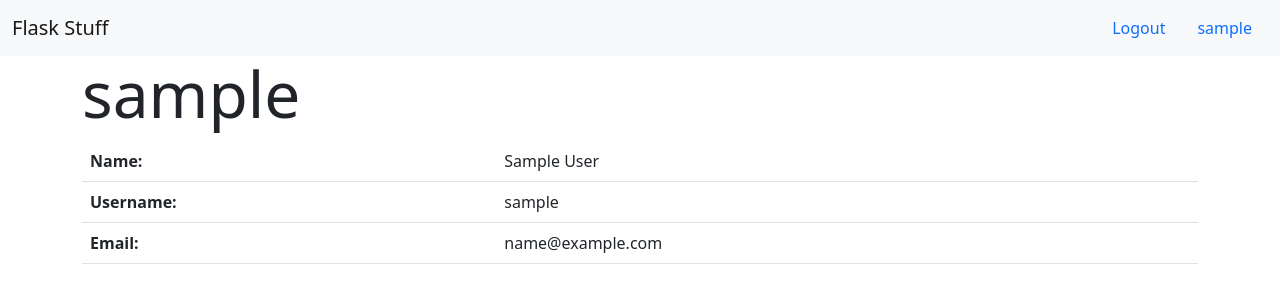
After one commit to dixls/flask-feedback, a Flask app: a page that uses templates/navbar.html in a window 1280 px wide. The commit adds this page. Shown: the top 303 px of the page. Run offline with Flask 2, Linux system fonts and the light colour scheme; the visitor is signed in with stand-in values (Sample User, id 1); tables that the repository leaves empty hold one stand-in row (values such as "Sample post").

Commit message:
added user info page and view

```diff
--- a/app.py
+++ b/app.py
@@ -92,3 +92,19 @@ def logout():
     session.pop("current_user")
 
     return redirect("/")
+
+
+@app.route("/users/<username>")
+def profile(username):
+    """shows current user info about their account"""
+
+    user = User.query.get_or_404(username)
+
+    if "current_user" not in session:
+        flash("Please login first", "danger")
+        return redirect("/login")
+    elif username != session["current_user"]:
+        flash("You do not have permission to view that page", "danger")
+        return redirect("/")
+    else:
+        return render_template("user_info.html", user=user)
--- a/templates/navbar.html
+++ b/templates/navbar.html
@@ -6,6 +6,7 @@
             <a href="/login" class="nav-link">Login</a>
             {% else %}
             <a href="/logout" class="nav-link">Logout</a>
+            <a href="/users/{{session['current_user']}}" class="nav-link">{{session['current_user']}}</a>
             {% endif %}
         </div>
     </div>
--- /dev/null
+++ b/templates/user_info.html
@@ -0,0 +1,21 @@
+{% extends 'base.html' %}
+
+{% block title %}{{user.username}} Info{% endblock %}
+
+{% block content %}
+<h2 class="display-3">{{user.username}}</h2>
+<table class="table">
+    <tr>
+        <th>Name:</th>
+        <td>{{user.first_name}} {{user.last_name}}</td>
+    </tr>
+    <tr>
+        <th>Username:</th>
+        <td>{{user.username}}</td>
+    </tr>
+    <tr>
+        <th>Email:</th>
+        <td>{{user.email}}</td>
+    </tr>
+</table>
+{% endblock %}
```
